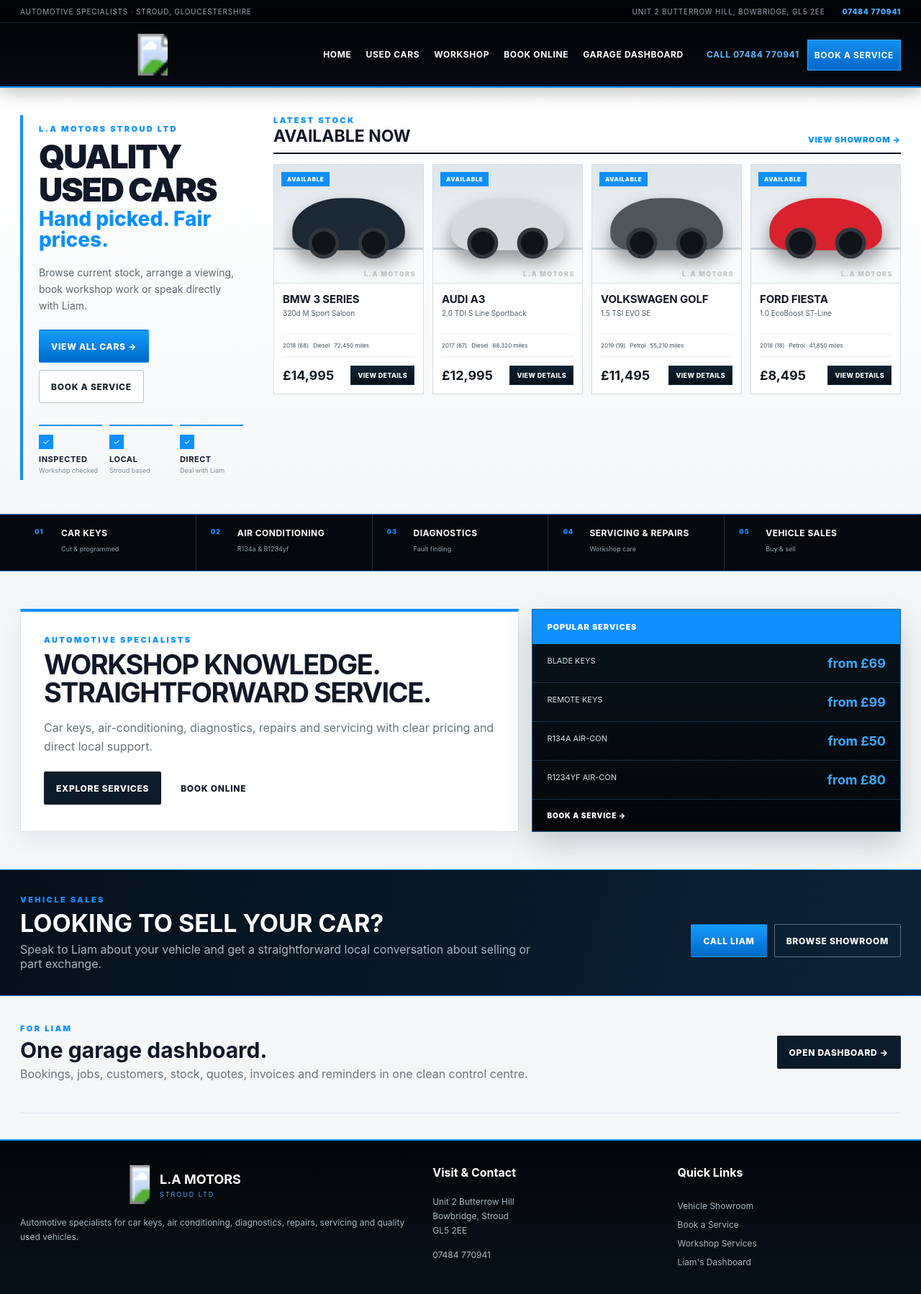
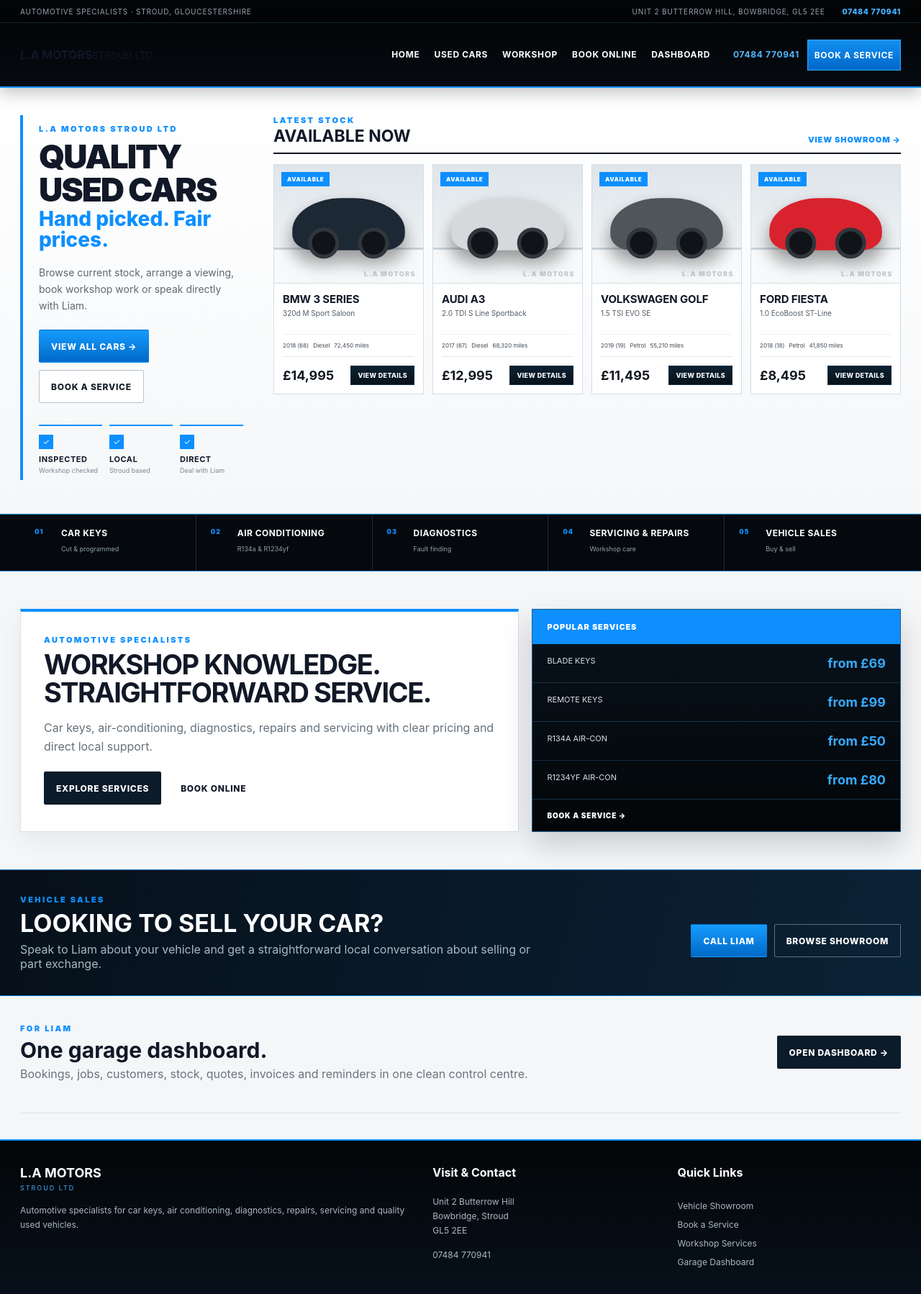
Before and after one commit to mikeru1990-cpu/la-motors-connect, a Next.js app in the folder v3/: page / in a window 1280 px wide. Shown: the whole page at 72% size. Built offline with nearby package versions, Linux system fonts and the light colour scheme.

Commit message:
Replace broken header image with reliable L.A Motors brand lockup

```diff
--- a/v3/app/layout.tsx
+++ b/v3/app/layout.tsx
@@ -8,12 +8,14 @@
 
 export const metadata={title:'L.A Motors Stroud Ltd',description:'Automotive specialists, workshop services and quality used vehicles in Stroud.'};
 
+function BrandMark(){return <div className="laBrand"><span className="carSilhouette" aria-hidden="true"><i/><i/><i/></span><span className="laName"><b>L.A MOTORS</b><small>STROUD LTD</small></span></div>}
+
 export default function RootLayout({children}:{children:React.ReactNode}){
  return <html lang="en"><body>
  <div className="utilityBar"><div className="shell utilityInner"><span>Automotive specialists · Stroud, Gloucestershire</span><div><span>Unit 2 Butterrow Hill, Bowbridge, GL5 2EE</span><a href="tel:07484770941">07484 770941</a></div></div></div>
- <header className="siteHeader"><div className="shell navWrap"><Link href="/" className="brandLockup"><img src="/la-motors-brand.svg" alt="L.A Motors Stroud Ltd" className="brandImage"/><span className="brandWords"><b>L.A MOTORS</b><small>STROUD LTD</small></span></Link><nav><Link href="/">Home</Link><Link href="/cars">Used Cars</Link><Link href="/services">Workshop</Link><Link href="/booking">Book Online</Link><Link href="/dashboard">Garage Dashboard</Link><a className="navPhone" href="tel:07484770941">Call 07484 770941</a><Link className="navCta" href="/booking">Book a Service</Link></nav></div></header>
+ <header className="siteHeader"><div className="shell navWrap"><Link href="/" className="brandLockup" aria-label="L.A Motors Stroud Ltd home"><BrandMark/></Link><nav><Link href="/">Home</Link><Link href="/cars">Used Cars</Link><Link href="/services">Workshop</Link><Link href="/booking">Book Online</Link><Link href="/dashboard">Dashboard</Link><a className="navPhone" href="tel:07484770941">07484 770941</a><Link className="navCta" href="/booking">Book a Service</Link></nav></div></header>
  {children}
- <footer><div className="shell footerGrid"><div><div className="footerBrand"><img src="/la-motors-brand.svg" alt="L.A Motors Stroud Ltd" className="footerLogo"/><div><b>L.A MOTORS</b><small>STROUD LTD</small></div></div><p>Automotive specialists for car keys, air conditioning, diagnostics, repairs, servicing and quality used vehicles.</p></div><div><h4>Visit & Contact</h4><p>Unit 2 Butterrow Hill<br/>Bowbridge, Stroud<br/>GL5 2EE</p><a href="tel:07484770941">07484 770941</a></div><div><h4>Quick Links</h4><Link href="/cars">Vehicle Showroom</Link><Link href="/booking">Book a Service</Link><Link href="/services">Workshop Services</Link><Link href="/dashboard">Liam's Dashboard</Link></div></div></footer>
+ <footer><div className="shell footerGrid"><div><div className="footerBrand"><BrandMark/></div><p>Automotive specialists for car keys, air conditioning, diagnostics, repairs, servicing and quality used vehicles.</p></div><div><h4>Visit & Contact</h4><p>Unit 2 Butterrow Hill<br/>Bowbridge, Stroud<br/>GL5 2EE</p><a href="tel:07484770941">07484 770941</a></div><div><h4>Quick Links</h4><Link href="/cars">Vehicle Showroom</Link><Link href="/booking">Book a Service</Link><Link href="/services">Workshop Services</Link><Link href="/dashboard">Garage Dashboard</Link></div></div></footer>
  <nav className="mobileNav"><Link href="/"><span>⌂</span>Home</Link><Link href="/cars"><span>▱</span>Cars</Link><Link href="/booking" className="mobilePrimary"><span>＋</span>Book</Link><Link href="/services"><span>⌕</span>Workshop</Link><a href="tel:07484770941"><span>☎</span>Call</a></nav>
  </body></html>
 }
```
